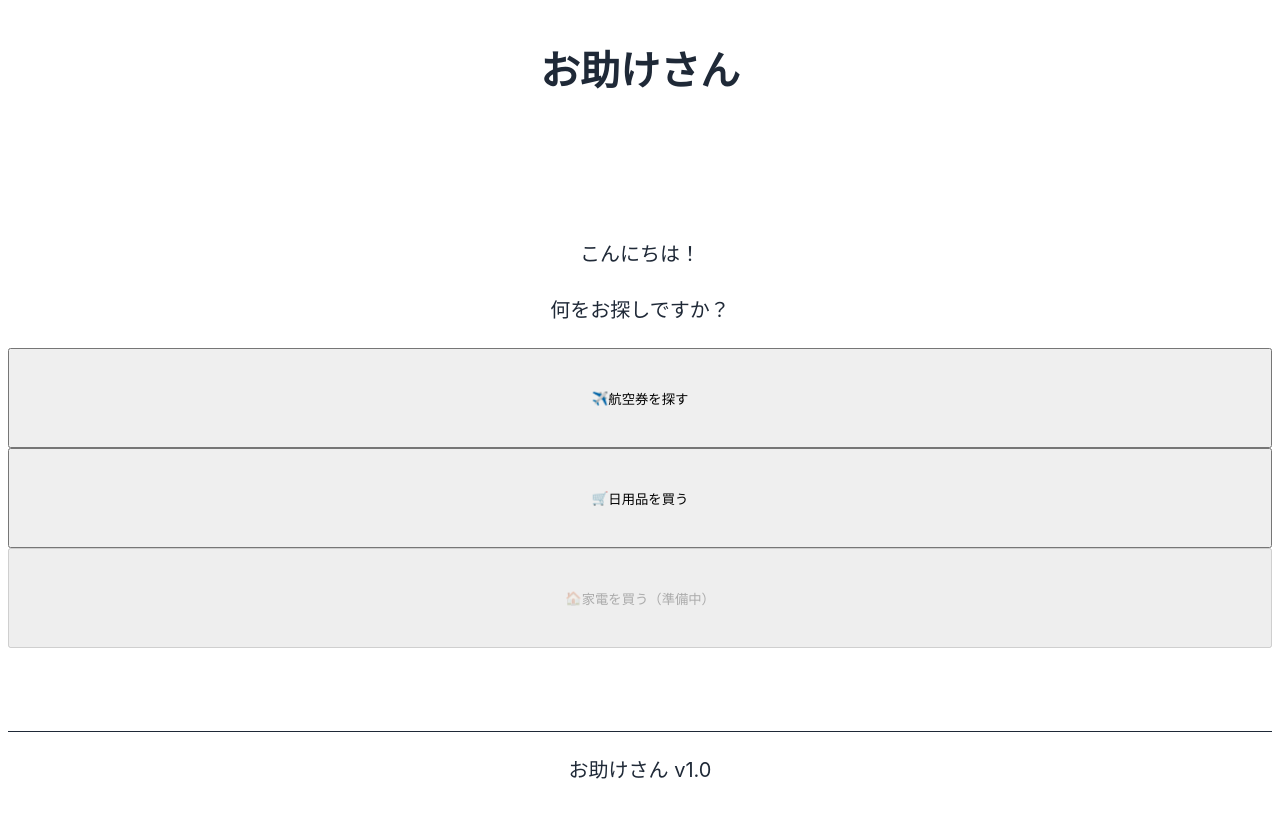
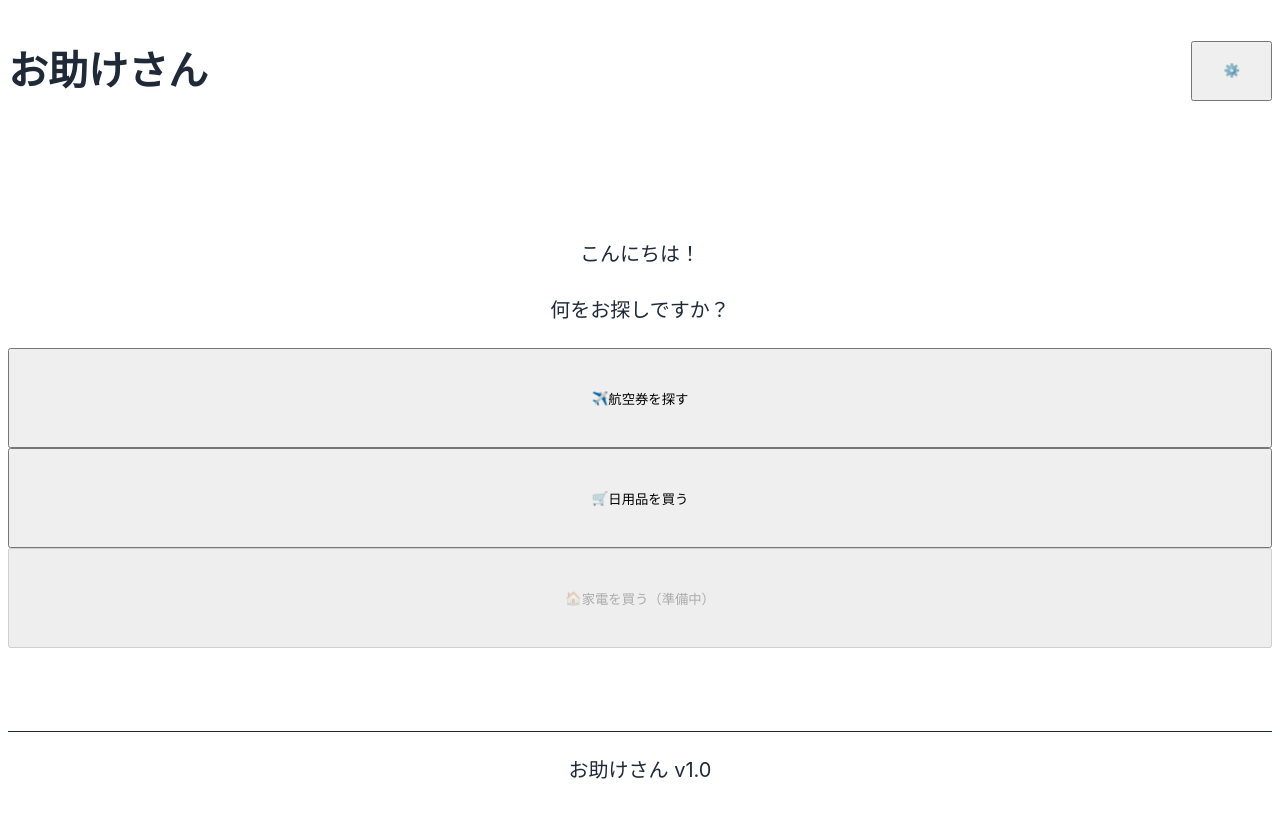
Before and after one commit to kim04190659/otasuke-san-app, a Next.js app: page / in a window 1280 px wide. Built offline with nearby package versions, Linux system fonts and the light colour scheme.

Commit message:
Update: トップ画面に設定ボタンと現在の設定表示を追加

```diff
--- a/src/app/page.tsx
+++ b/src/app/page.tsx
@@ -1,9 +1,20 @@
 'use client';
 
 import { useRouter } from 'next/navigation';
+import { useState, useEffect } from 'react';
 
 export default function Home() {
   const router = useRouter();
+  const [currentUser, setCurrentUser] = useState('');
+
+  useEffect(() => {
+    // 現在の設定を読み込み
+    const settings = localStorage.getItem('otasuke_user_settings');
+    if (settings) {
+      const parsed = JSON.parse(settings);
+      setCurrentUser(`${parsed.location.city} ${parsed.location.town}`);
+    }
+  }, []);
 
   const handleFlightSearch = () => {
     const userSettings = localStorage.getItem('otasuke_user_settings');
@@ -23,10 +34,28 @@ export default function Home() {
     }
   };
 
+  const handleSettings = () => {
+    router.push('/setup');
+  };
+
   return (
     <div className="min-h-screen flex flex-col">
       <header className="bg-blue-500 text-white p-6 shadow-lg">
-        <h1 className="text-4xl font-bold text-center">お助けさん</h1>
+        <div className="flex items-center justify-between">
+          <h1 className="text-4xl font-bold">お助けさん</h1>
+          <button
+            onClick={handleSettings}
+            className="bg-white bg-opacity-20 hover:bg-opacity-30 rounded-xl p-3 transition-all"
+            title="設定"
+          >
+            <span className="text-3xl">⚙️</span>
+          </button>
+        </div>
+        {currentUser && (
+          <p className="text-lg mt-2 opacity-90">
+            現在の設定: {currentUser}
+          </p>
+        )}
       </header>
 
       <main className="flex-1 flex flex-col items-center justify-center p-6 bg-gray-50">
@@ -47,7 +76,7 @@ export default function Home() {
             </div>
           </button>
 
-          {/* 日用品ボタン（新規） */}
+          {/* 日用品ボタン */}
           <button
             onClick={handleDailyGoodsSearch}
             className="w-full min-h-[100px] bg-green-500 hover:bg-green-600 text-white rounded-2xl shadow-lg text-2xl font-bold transition-all active:scale-95"
```
